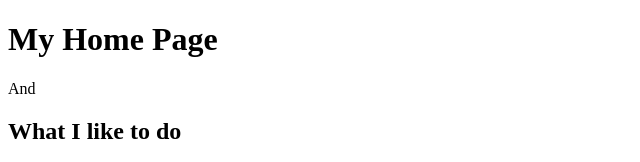
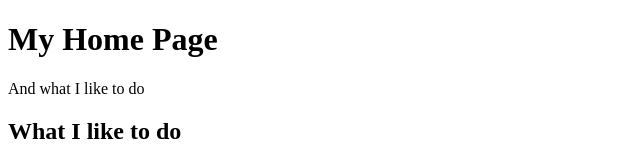
Before and after one commit to 11Wyatt11/11wyatt11.github.io, a plain HTML site: page index.html in a window 1280 px wide. Shown: the top 162 px of the page, without its empty margins (0-640 px from the left). Drawn offline with Linux system fonts and the light colour scheme.

Commit message:
Update index.html

```diff
--- a/index.html
+++ b/index.html
@@ -9,7 +9,7 @@
 	<div id="wrapper">
 		<header>
 			<h1>My Home Page</h1>
-			<p>And </p>
+			<p>And what I like to do</p>
 		</header>
 		<div id="content">
 			<h2>What I like to do</h2>
```
